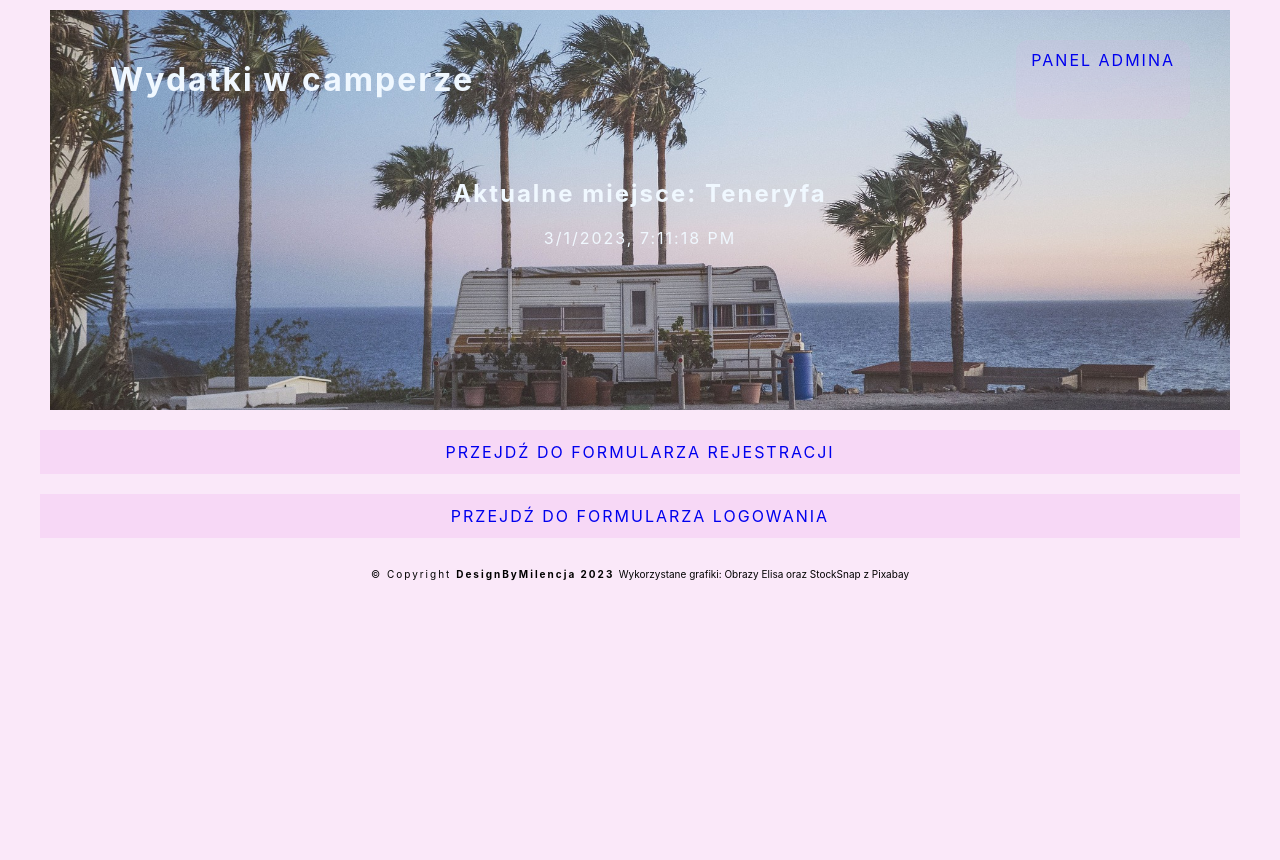
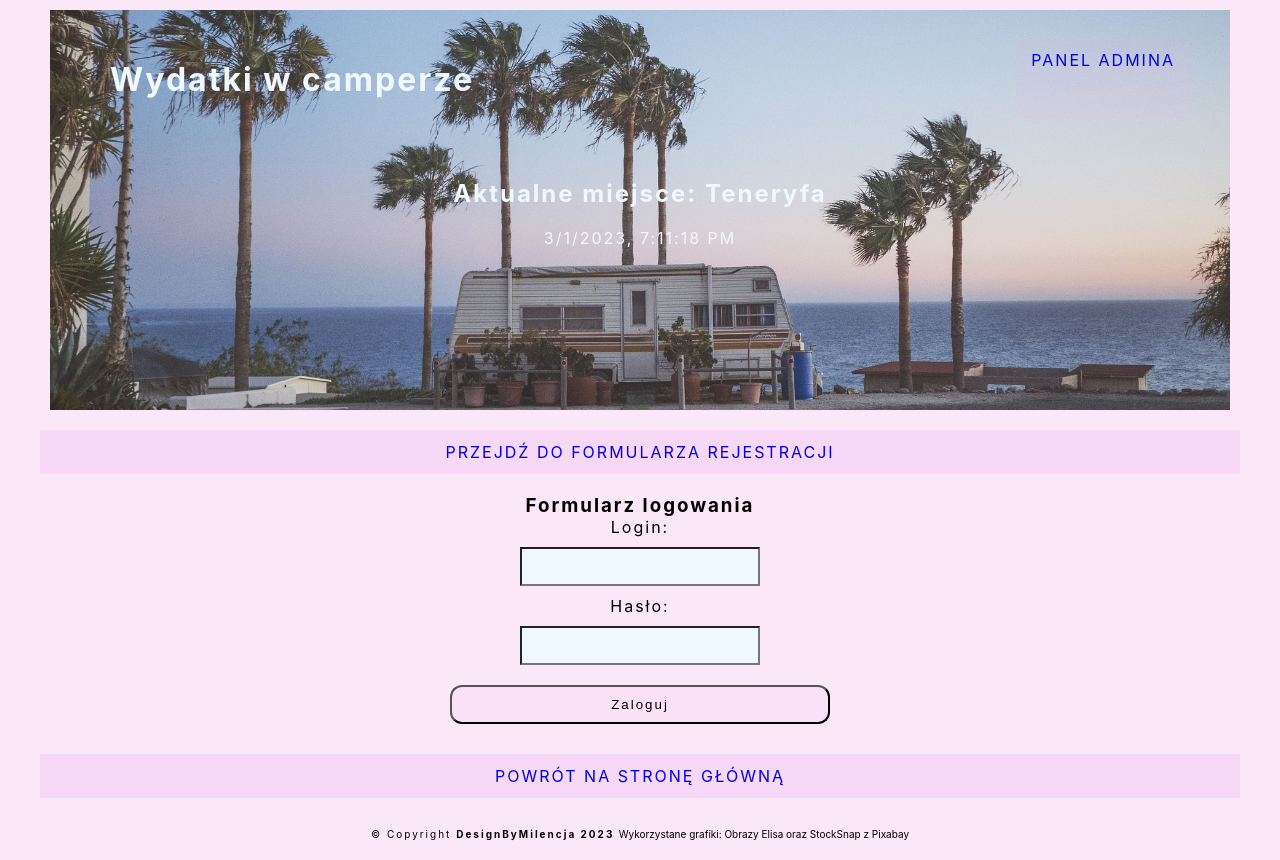
Before and after one commit to designByMilencja/Project-Camper-Frontend, a React (Create React App) app: page /admin in a window 1280 px wide. Before the commit the page ends 800 px from the top, so only its background shows below. Built offline with nearby package versions, Linux system fonts and the light colour scheme.

Commit message:
changed route for login

```diff
--- a/src/components/views/AdminView/AdminView.tsx
+++ b/src/components/views/AdminView/AdminView.tsx
@@ -1,9 +1,10 @@
 import React from "react";
 import {Button} from "../../common/Button/Button";
+import {LoginView} from "./LoginView/LoginView";
 
 export const AdminView = () =>  {
     return <div className="adminChoice">
         <Button text="Przejdź do formularza rejestracji" to="/registration" name="center"/>
-        <Button text="Przejdź do formularza logowania" to="/login" name="center"/>
+        <LoginView/>
     </div>
 }
--- a/src/components/views/AdminView/RejestrationView/RegistrationView.tsx
+++ b/src/components/views/AdminView/RejestrationView/RegistrationView.tsx
@@ -51,6 +51,6 @@ return <>
         {status === 200 ? <p className="success">Zostałeś zarejestrowany, przejdź do logowania</p> : null}
         {status === 400 ? <p className="error">Odmowa rejestracji, sprawdź poprawność danych w formularzu </p> : null}
     </form>
-    <Button text="Przejdź do logowania" to="/login" name="center"/>
+    <Button text="Przejdź do logowania" to="/admin" name="center"/>
 </>
 }
```
